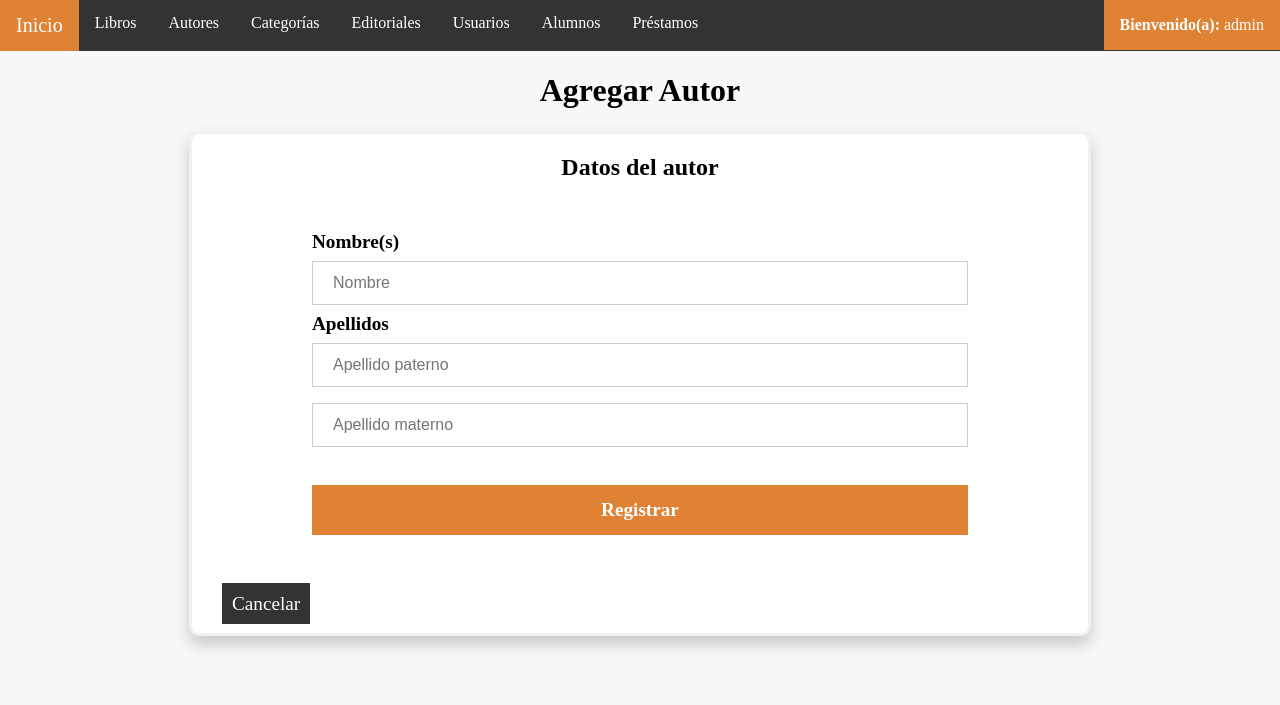
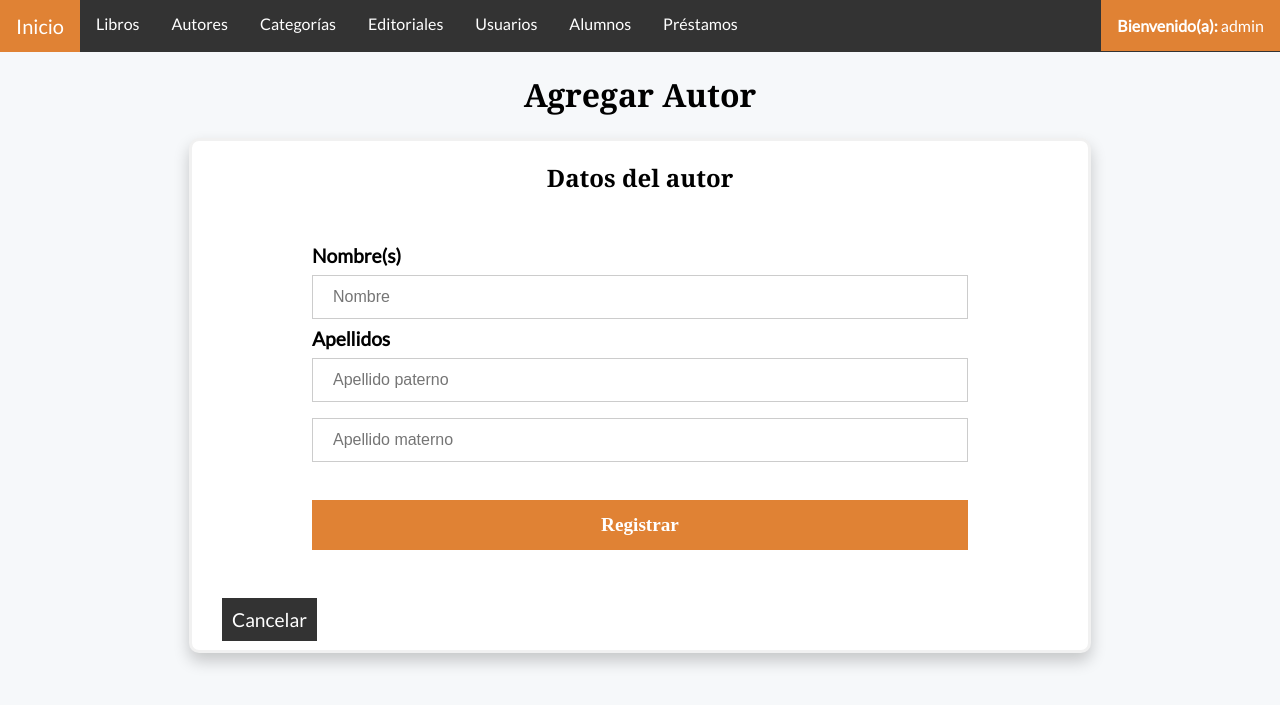
Before and after one commit to marko4789/Biblioteca-escolar-php, a PHP site: page /autorAgregar.php in a window 1280 px wide. Shown: the top 705 px of the page. Run offline with PHP 8.4, Linux system fonts and the light colour scheme; a user stored in the database is signed in.

Commit message:
Pequeños cambios en las fuentes :)

```diff
--- a/css/Estilo.css
+++ b/css/Estilo.css
@@ -1,11 +1,16 @@
-
+@import url('https://fonts.googleapis.com/css2?family=Lato&display=swap');
 body {
     margin: 0;
     padding: 0;
  /* background-color: #333;
     color:rgb(97, 0, 161);*/
     background-color: #F6F8FA;
-    font-family: 'Times New Roman', Times, serif;
+    font-family: 'Lato', sans-serif;
+
+}
+
+p{
+  font-family: 'Lato', sans-serif;
 }
 
 
@@ -56,6 +61,7 @@ body {
 
   h4,h3,h2,h1{
       text-align: center;
+      font-family: 'Cambria', Times, serif;
   }
 
   .frmMargen{
@@ -149,6 +155,7 @@ body {
   }
 
  .inicio{
+  font-family: 'Cambria', Times, serif;
    width: 85%;
   content: "";
   display: table;
```
